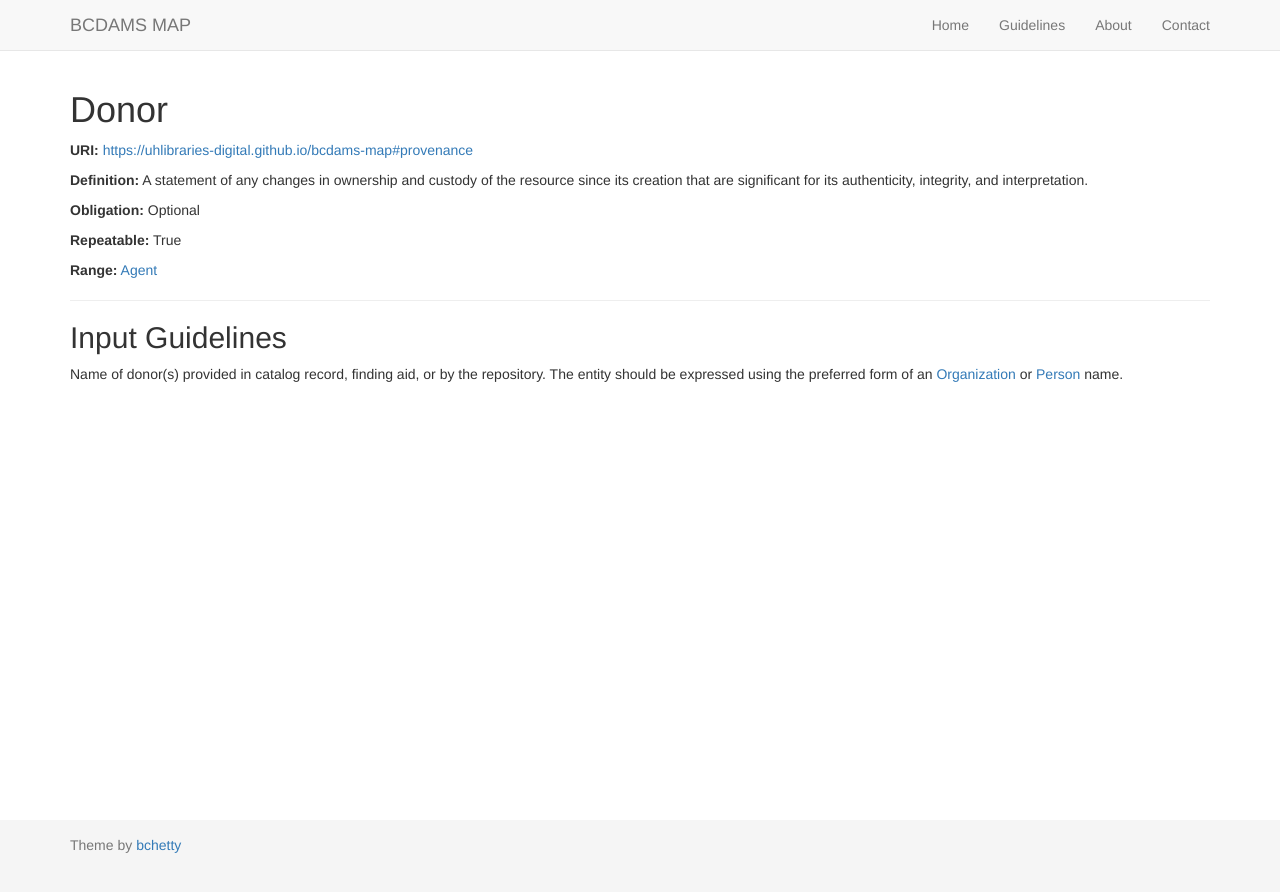
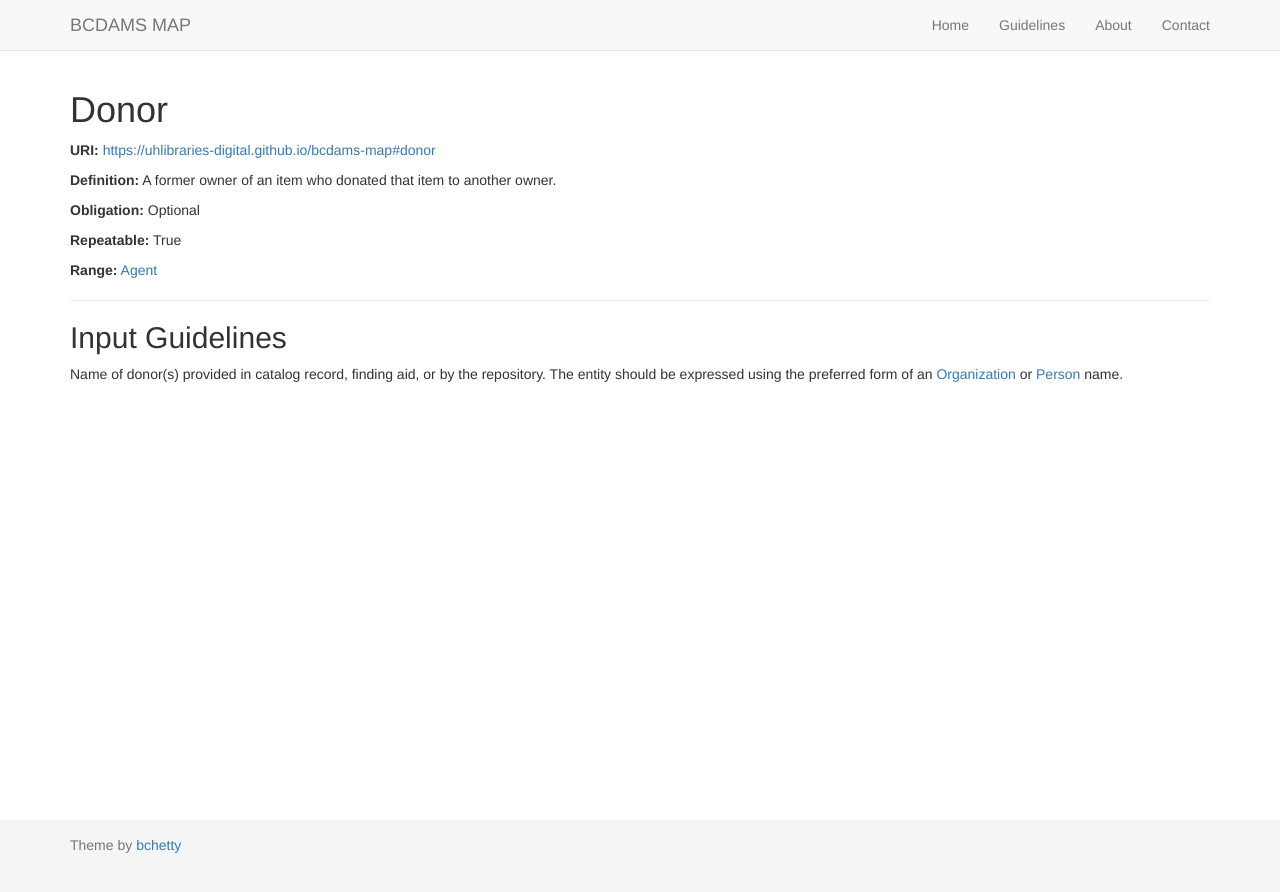
Before and after one commit to uhlibraries-digital/bcdams-map, a Jekyll site: the page built from guidelines/donor.md, in a window 1280 px wide. Shown: the top 892 px of the page. Built offline with Jekyll 4.4.1, drawn with Linux system fonts in a browser that asks for light colours; nearby versions of some CDN libraries; comment, search, counter and statistics services are not loaded.

Commit message:
change dcterms.provenance to relators.donor

```diff
--- /dev/null
+++ b/_data/elements/donor.yml
@@ -0,0 +1,11 @@
+label: "Donor"
+namespace: "relators"
+name: "donor"
+definition: "A former owner of an item who donated that item to another owner."
+source: "http://id.loc.gov/vocabulary/relators/dnr"
+obligation: "optional"
+type: "administrative"
+repeatable: true
+range:
+  - label: "Agent"
+    uri: "https://id.lib.uh.edu/ark:/84475/au58708x76f"
--- a/_data/elements/provenance.yml
+++ /dev/null
@@ -1,11 +0,0 @@
-label: "Donor"
-namespace: "dcterms"
-name: "provenance"
-definition: "A statement of any changes in ownership and custody of the resource since its creation that are significant for its authenticity, integrity, and interpretation."
-source: "http://purl.org/dc/terms/provenance"
-obligation: "optional"
-type: "administrative"
-repeatable: true
-range:
-  - label: "Agent"
-    uri: "https://id.lib.uh.edu/ark:/84475/au58708x76f"
--- a/_data/order.yml
+++ b/_data/order.yml
@@ -19,7 +19,7 @@ administrative:
   - accessRights
   - aSpaceUri
   - isPartOf
-  - provenance
+  - donor
   - identifier
   - note
   - rights
@@ -43,7 +43,7 @@ brays:
   - identifier
   - isPartOf
   - aSpaceUri
-  - provenance
+  - donor
   - rights
   - accessRights
   - note
--- a/guidelines/provenance.md
+++ b/guidelines/donor.md
@@ -1,7 +1,7 @@
 ---
 layout: template1
 title: Donor
-data: provenance
+data: donor
 comments: false
 ---
 
```
